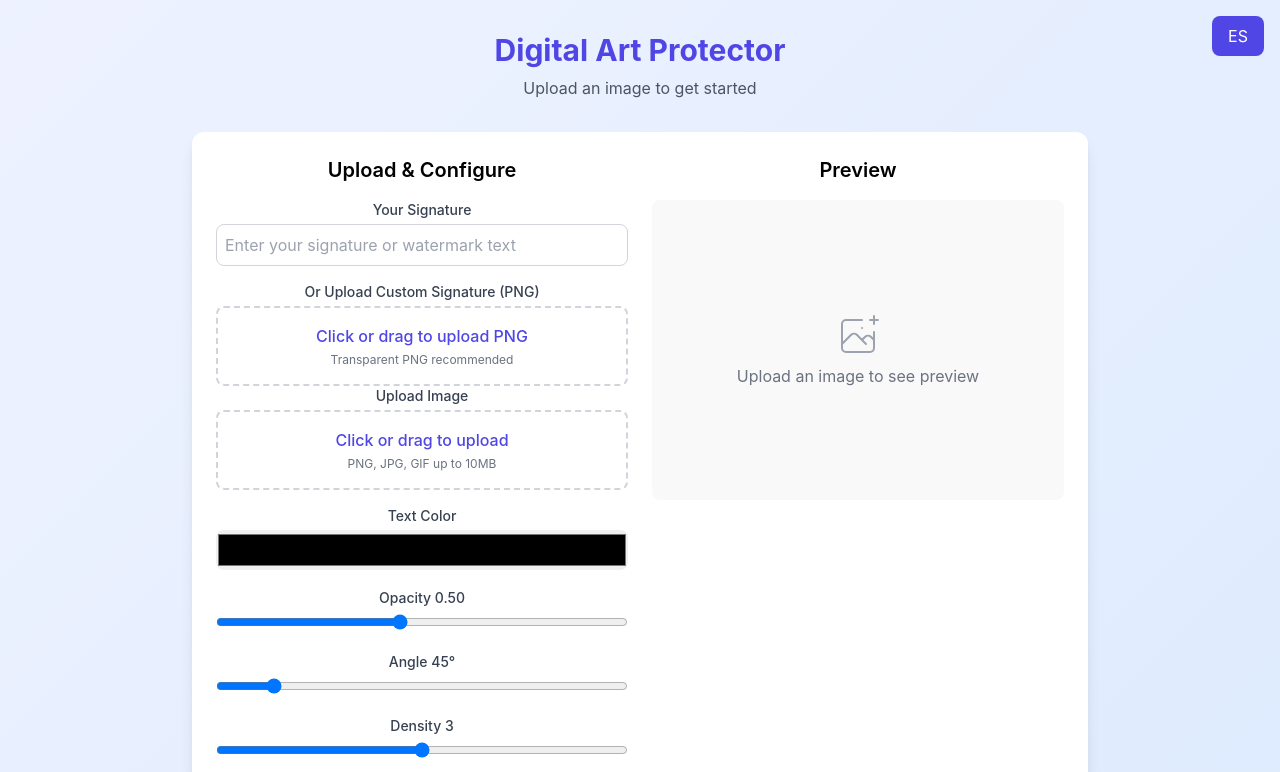
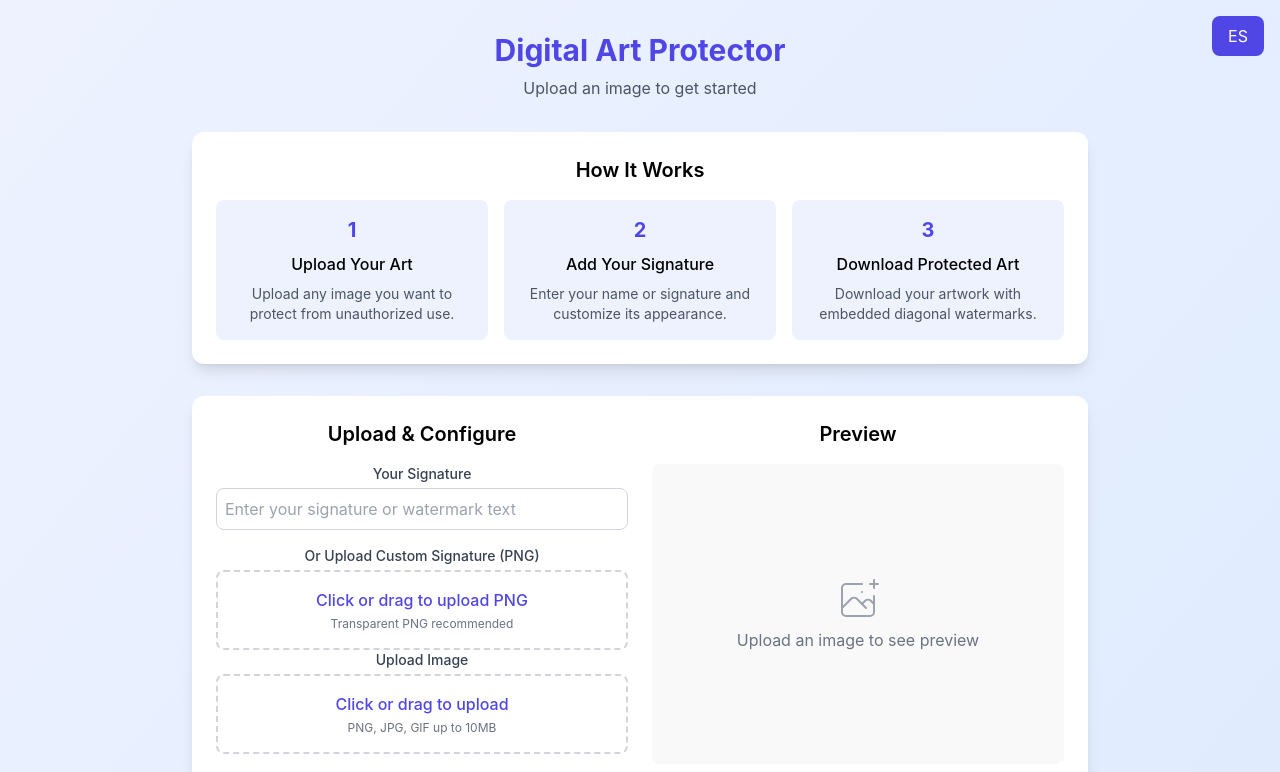
Before and after one commit to LD-SND4/ProtectorIMG, a React (Vite) app: page / in a window 1280 px wide. Shown: the top 772 px of the page. Built offline with nearby package versions, Linux system fonts and the light colour scheme.

Commit message:
updated How it works component

```diff
--- a/src/components/WatermarkApp.jsx
+++ b/src/components/WatermarkApp.jsx
@@ -395,6 +395,41 @@ export default function WatermarkApp({ language = 'en' }) {
             <p className="text-gray-600">{translations[language].uploadAnImage}</p>
           </header>
 
+          <div className="bg-white rounded-xl shadow-lg p-6 mb-8">
+            <h2 className="text-xl font-semibold mb-4">
+              {translations[language].howItWorks}
+            </h2>
+            <div className="grid grid-cols-1 md:grid-cols-3 gap-4">
+              <div className="bg-indigo-50 p-4 rounded-lg">
+                <div className="text-indigo-600 font-bold text-xl mb-2">1</div>
+                <h3 className="font-medium mb-2">
+                  {translations[language].uploadYourArt}
+                </h3>
+                <p className="text-gray-600 text-sm">
+                  {translations[language].uploadAnyImage}
+                </p>
+              </div>
+              <div className="bg-indigo-50 p-4 rounded-lg">
+                <div className="text-indigo-600 font-bold text-xl mb-2">2</div>
+                <h3 className="font-medium mb-2">
+                  {translations[language].addYourSignature}
+                </h3>
+                <p className="text-gray-600 text-sm">
+                  {translations[language].enterYourName}
+                </p>
+              </div>
+              <div className="bg-indigo-50 p-4 rounded-lg">
+                <div className="text-indigo-600 font-bold text-xl mb-2">3</div>
+                <h3 className="font-medium mb-2">
+                  {translations[language].downloadProtectedArt}
+                </h3>
+                <p className="text-gray-600 text-sm">
+                  {translations[language].downloadYourArtwork}
+                </p>
+              </div>
+            </div>
+          </div>
+
           {notification && (
             <div className={`mb-4 p-3 rounded-lg text-white text-center transition-all
               ${notification.type === 'error' ? 'bg-red-500' : 'bg-green-500'}`}>
```
Also changed, not shown: 2 other files (tests, documents, lock files or other folders).
